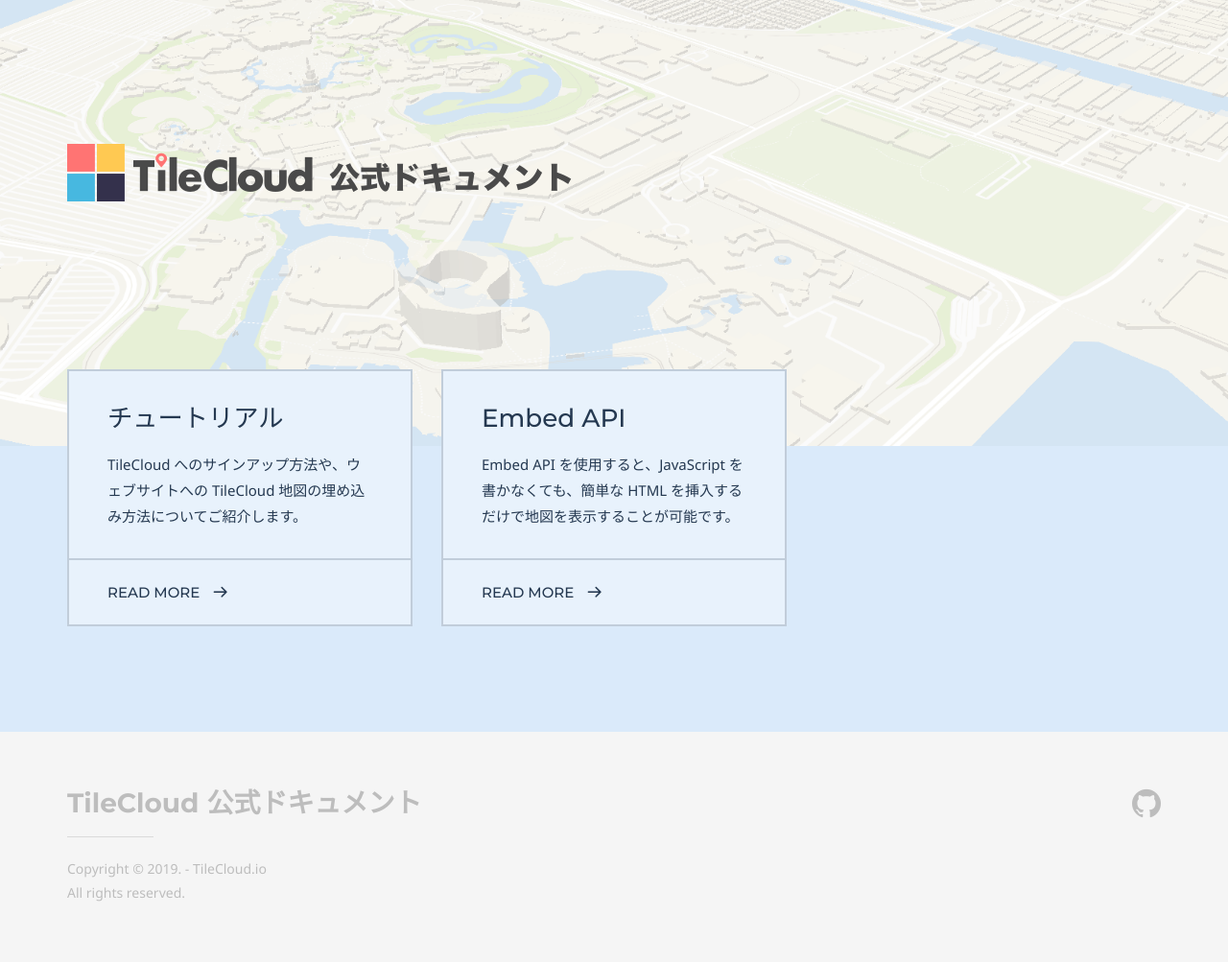
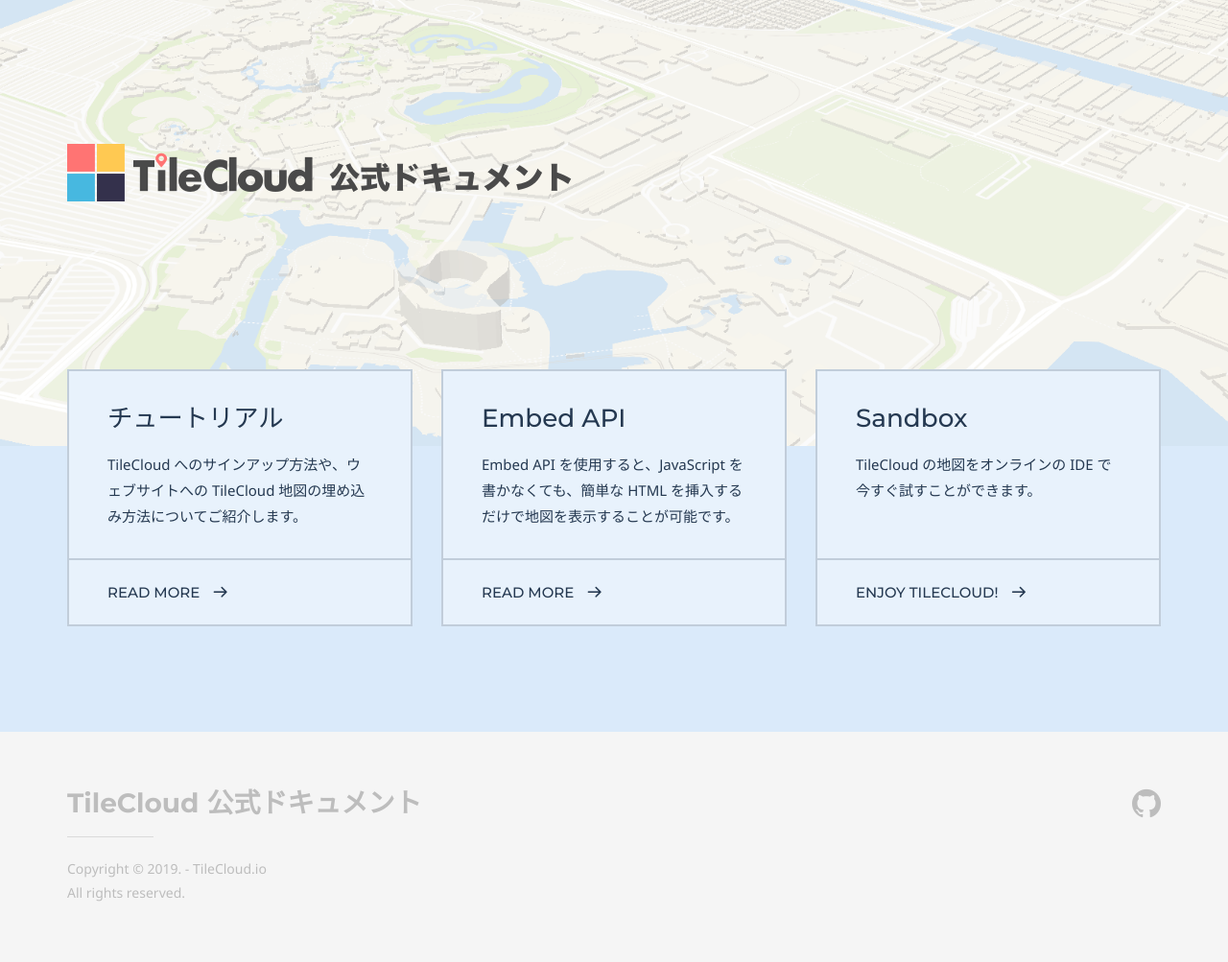
Before and after one commit to tilecloud/docs.tilecloud.io, a Jekyll site: the page built from index.md, in a window 1280 px wide. Shown: the whole page at 96% size. Built offline with Jekyll 4.4.1, drawn with Linux system fonts in a browser that asks for light colours; some web fonts are replaced; a script that is not in the unit is left out.

Commit message:
add sandbox

```diff
--- a/index.md
+++ b/index.md
@@ -36,4 +36,8 @@
       excerpt: Embed API を使用すると、JavaScript を書かなくても、簡単な HTML を挿入するだけで地図を表示することが可能です。
       cta: Read more
       url: '/embed-api/'
+    - title: Sandbox
+      excerpt: TileCloud の地図をオンラインの IDE で今すぐ試すことができます。
+      cta: Enjoy TileCloud!
+      url: 'https://playcode.io/290651?tabs=index.html&output'
 ---
```
